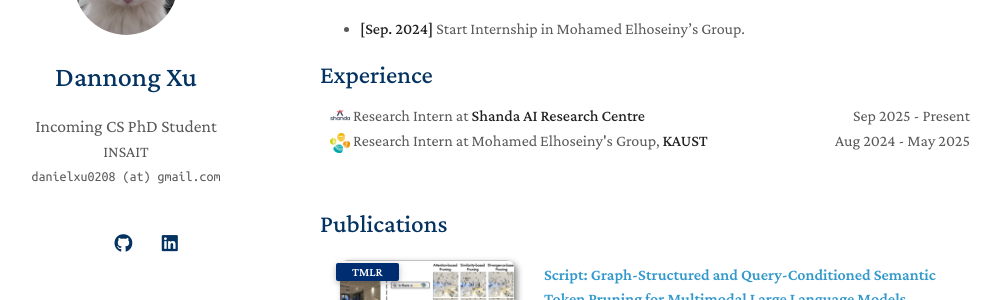
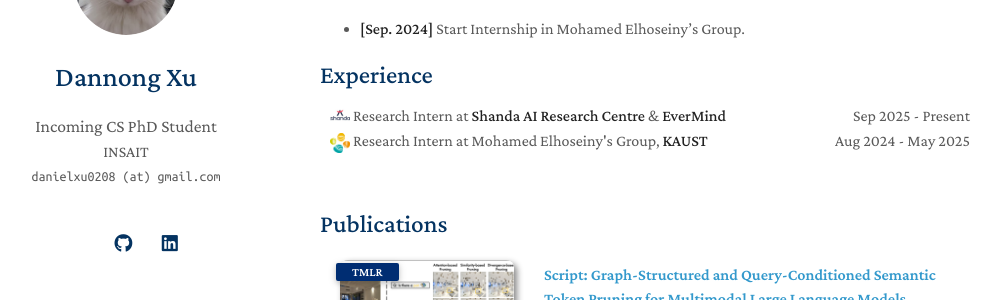
Before and after one commit to Danielxu0208/Danielxu0208.github.io, a Jekyll site: the page built from index.md, in a window 1280 px wide and 900 px high, scrolled down 448 px. Shown: the part 153-453 px from the top of the window, without its empty margins (150-1151 px from the left). Built offline with Jekyll 4.4.1, drawn with Linux system fonts in a browser that asks for light colours; a style sheet for code colours, icons or effects is not loaded; our own code applies the rules of GitHub Pages for plain Markdown files.

Commit message:
Update experience.md

```diff
--- a/_includes/experience.md
+++ b/_includes/experience.md
@@ -4,7 +4,7 @@
 <li style="display: flex; justify-content: space-between; align-items: center; margin-left: -30px;">
   <span>
     <img src="../assets/img/shanda.jpeg" alt="Meta" width="20" height="20" style="vertical-align: middle; margin-bottom: 4px">
-     Research Intern at <strong>Shanda AI Research Centre</strong>
+     Research Intern at <strong>Shanda AI Research Centre</strong> & <strong>EverMind</strong>
   </span>
   <span>Sep 2025 - Present</span>
 </li>
```
